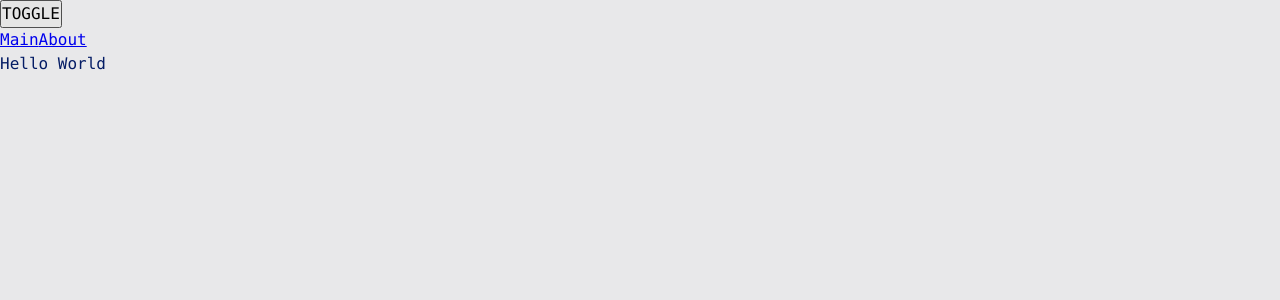
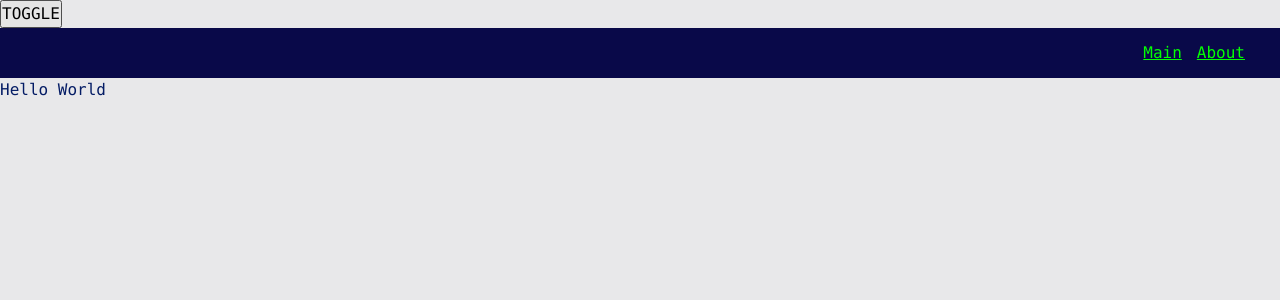
Before and after one commit to deysan/uproject, a React app: page / in a window 1280 px wide. Shown: the top 300 px of the page. Built offline with nearby package versions, Linux system fonts and the light colour scheme.

Commit message:
Add navbar component and update style

```diff
--- a/src/app/App.tsx
+++ b/src/app/App.tsx
@@ -1,8 +1,8 @@
 import './styles/index.scss';
-import { Link } from 'react-router-dom';
 import { useTheme } from 'app/providers/ThemeProvider';
 import { classNames } from 'shared/lib/classNames/classNames';
 import { AppRouter } from 'app/providers/router';
+import { Navbar } from 'widgets/Navbar';
 
 export function App() {
   const { theme, toggleTheme } = useTheme();
@@ -11,10 +11,7 @@
     <div className={classNames('app', {}, [theme])}>
       <button onClick={toggleTheme}>TOGGLE</button>
 
-      <div>
-        <Link to="/">Main</Link>
-        <Link to="/about">About</Link>
-      </div>
+      <Navbar />
 
       <AppRouter />
     </div>
--- a/src/app/styles/themes/dark.scss
+++ b/src/app/styles/themes/dark.scss
@@ -1,6 +1,9 @@
 .app.dark {
-    --bg-color: #090949;
+  --bg-color: #090949;
+  --inverted-bg-color: #e8e8ea;
 
-    --primary-color: #049604;
-    --secondary-color: #04ff04;
+  --primary-color: #049604;
+  --secondary-color: #04ff04;
+  --inverted-primary-color: #0232c2;
+  --inverted-secondary-color: #0452ff;
 }
--- a/src/app/styles/themes/normal.scss
+++ b/src/app/styles/themes/normal.scss
@@ -1,6 +1,9 @@
 :root {
-    --bg-color: #e8e8ea;
+  --bg-color: #e8e8ea;
+  --inverted-bg-color: #090949;
 
-    --primary-color: #041c65;
-    --secondary-color: #0449e0;
+  --primary-color: #041c65;
+  --secondary-color: #0449e0;
+  --inverted-primary-color: #049604;
+  --inverted-secondary-color: #04ff04;
 }
--- a/src/app/styles/variables/global.scss
+++ b/src/app/styles/variables/global.scss
@@ -8,4 +8,7 @@
   --font-size-l: 24px;
   --font-line-l: 32px;
   --font-l: var(--font-size-l) / var(--font-line-l) var(--font-family-main);
+
+  // Dimensions
+  --navbar-height: 50px;
 }
--- a/src/shared/lib/classNames/classNames.ts
+++ b/src/shared/lib/classNames/classNames.ts
@@ -2,12 +2,12 @@
 
 export function classNames(
   cls: string,
-  mods: Mods,
-  additional: string[]
+  mods: Mods = {},
+  additional: string[] = []
 ): string {
   return [
     cls,
-    ...additional,
+    ...additional.filter(Boolean),
     Object.entries(mods)
       .filter(([_, value]) => Boolean(value))
       .map((className) => className),
--- /dev/null
+++ b/src/shared/ui/AppLink/AppLink.module.scss
@@ -0,0 +1,15 @@
+.appLink {
+  color: var(--primary-color);
+}
+
+.primary {
+  color: var(--inverted-primary-color);
+}
+
+.secondary {
+  color: var(--inverted-secondary-color);
+}
+
+.red {
+  color: red;
+}
--- /dev/null
+++ b/src/shared/ui/AppLink/AppLink.tsx
@@ -0,0 +1,34 @@
+import { Link, LinkProps } from 'react-router-dom';
+import { classNames } from 'shared/lib/classNames/classNames';
+import cls from './AppLink.module.scss';
+
+export enum AppLinkTheme {
+  PRIMARY = 'primary',
+  SECONDARY = 'secondary',
+  RED = 'red',
+}
+
+interface AppLink extends LinkProps {
+  className?: string;
+  theme?: AppLinkTheme;
+}
+
+export const AppLink = (props: AppLink) => {
+  const {
+    to,
+    className,
+    children,
+    theme = AppLinkTheme.PRIMARY,
+    ...otherProps
+  } = props;
+
+  return (
+    <Link
+      to={to}
+      className={classNames(cls.appLink, {}, [className, cls[theme]])}
+      {...otherProps}
+    >
+      {children}
+    </Link>
+  );
+};
--- /dev/null
+++ b/src/widgets/Navbar/index.ts
@@ -0,0 +1 @@
+export { Navbar } from './ui/Navbar';
--- /dev/null
+++ b/src/widgets/Navbar/ui/Navbar.module.scss
@@ -0,0 +1,16 @@
+.navbar {
+  padding: 20px;
+  width: 100%;
+  height: var(--navbar-height);
+  display: flex;
+  align-items: center;
+  background: var(--inverted-bg-color);
+}
+
+.links {
+  margin-left: auto;
+}
+
+.mainLink {
+  margin-right: 15px;
+}
--- /dev/null
+++ b/src/widgets/Navbar/ui/Navbar.tsx
@@ -0,0 +1,26 @@
+import { classNames } from 'shared/lib/classNames/classNames';
+import cls from './Navbar.module.scss';
+import { AppLink, AppLinkTheme } from 'shared/ui/AppLink/AppLink';
+
+interface NavbarProps {
+  className?: string;
+}
+
+export const Navbar = ({ className }: NavbarProps) => {
+  return (
+    <div className={classNames(cls.navbar, {}, [className])}>
+      <div className={cls.links}>
+        <AppLink to="/" theme={AppLinkTheme.SECONDARY} className={cls.mainLink}>
+          Main
+        </AppLink>
+        <AppLink
+          to="/about"
+          theme={AppLinkTheme.SECONDARY}
+          className={cls.mainLink}
+        >
+          About
+        </AppLink>
+      </div>
+    </div>
+  );
+};
```
Lines whose indentation alone changed are shown as unchanged.
